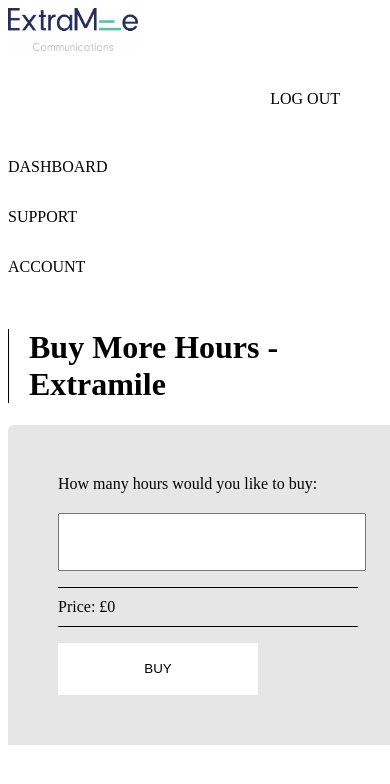
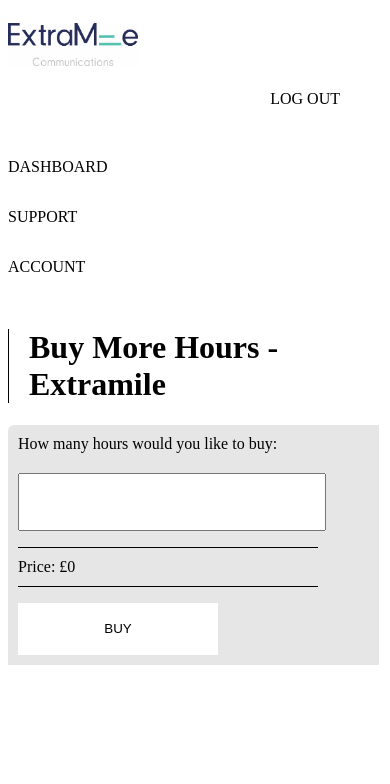
Before and after one commit to rguest20/MS4-1, a Django app: page /buy/ in a window 390 px wide. Shown: the top 784 px of the page. Run offline with Django 3.2, Linux system fonts and the light colour scheme; a user stored in the database is signed in; data comes from the database, SQL or seed files in the repository; some libraries are stand-ins or nearby versions; some web fonts are replaced.

Commit message:
buy page made responsive

```diff
--- a/static/css/style.css
+++ b/static/css/style.css
@@ -765,6 +765,12 @@ div.buy .buy-section {
   background-color: #e6e6e6;
   padding: 50px;
   border-radius: 6px 0 0 0;
+  max-width: 90vw;
+}
+@media only screen and (max-width: 600px) {
+  div.buy .buy-section {
+    padding: 10px;
+  }
 }
 div.buy .buy-section label {
   display: block;
@@ -865,6 +871,8 @@ html {
   }
 }
 .sidebar img {
+  position: relative;
+  top: 15px;
   max-width: 230px;
 }
 .sidebar a {
--- a/static/less/components/buy.less
+++ b/static/less/components/buy.less
@@ -3,6 +3,10 @@ div.buy {
     background-color: #e6e6e6;
     padding: 50px;
     border-radius: 6px 0 0 0;
+    max-width: 90vw;
+    @media only screen and (max-width: 600px) {
+      padding: 10px;
+    }
     label {
       display: block;
     }
--- a/static/less/style.less
+++ b/static/less/style.less
@@ -59,6 +59,8 @@ html {
 
 .sidebar {
   img {
+    position: relative;
+    top: 15px;
     max-width: 230px;
   }
   a {
--- a/tickets/static/less/components/buy.less
+++ b/tickets/static/less/components/buy.less
@@ -3,6 +3,10 @@ div.buy {
     background-color: #e6e6e6;
     padding: 50px;
     border-radius: 6px 0 0 0;
+    max-width: 90vw;
+    @media only screen and (max-width: 600px) {
+      padding: 10px;
+    }
     label {
       display: block;
     }
--- a/tickets/static/less/style.less
+++ b/tickets/static/less/style.less
@@ -59,6 +59,8 @@ html {
 
 .sidebar {
   img {
+    position: relative;
+    top: 15px;
     max-width: 230px;
   }
   a {
```
Also changed, not shown: tickets/static/css/style.css (+8 -0 lines).
